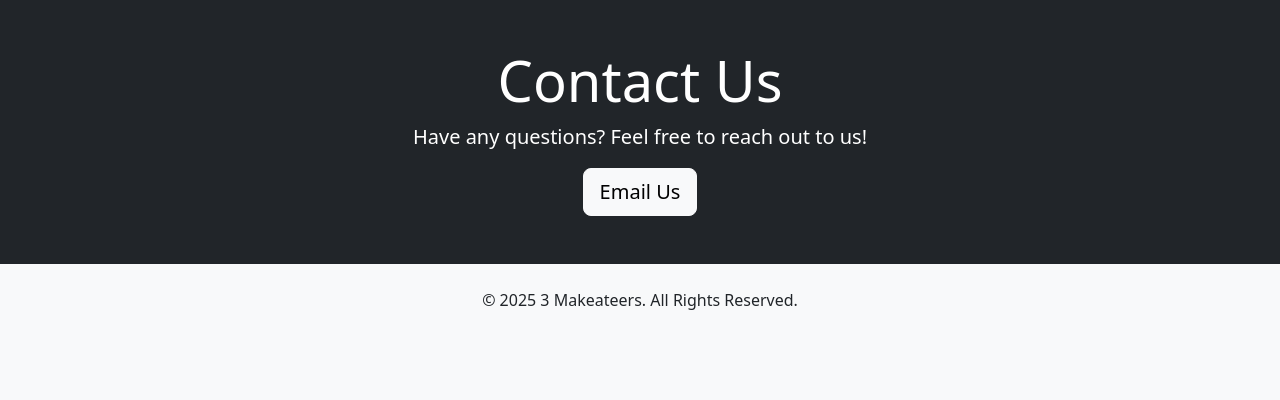
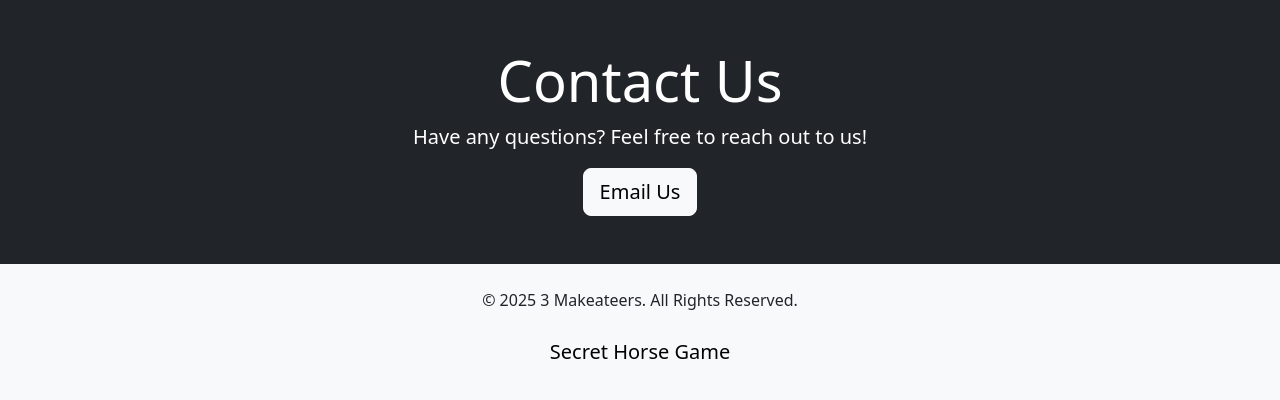
Before and after one commit to dwisnowski/3-makeateers, a Flask app: page / in a window 1280 px wide. Shown: the part 1586-1986 px from the top of the page. Before the commit the page ends 1896 px from the top, so only its background shows below. Run offline with Flask 3, Linux system fonts and the light colour scheme; some libraries are stand-ins or nearby versions.

Commit message:
fixing app

```diff
--- a/app.py
+++ b/app.py
@@ -1,9 +1,17 @@
-from flask import Flask, request, jsonify, render_template
+from flask import Flask, request, jsonify, render_template, url_for, redirect
 from flask_bootstrap import Bootstrap
 import sqlite3
 
 app = Flask(__name__)
 Bootstrap(app)
+
+
+# Game state, to keep track of user choices
+game_state = {
+    'current_scene': 'start',  # Starting point of the game
+    'rescued': False  # Did the player rescue Starshine successfully?
+}
+
 
 def init_db():
     with sqlite3.connect('database.db') as conn:
@@ -40,16 +48,6 @@ def get_messages():
 @app.route('/health', methods=['GET'])
 def health_check():
     return jsonify({'status': 'healthy'}), 200
-
-from flask import Flask, render_template, request, redirect, url_for
-
-app = Flask(__name__)
-
-# Game state, to keep track of user choices
-game_state = {
-    'current_scene': 'start',  # Starting point of the game
-    'rescued': False  # Did the player rescue Starshine successfully?
-}
 
 @app.route('/game')
 def start_game():
--- a/templates/index.html
+++ b/templates/index.html
@@ -91,6 +91,7 @@
     <!-- Footer -->
     <footer class="py-4 bg-light text-center">
         <p>&copy; 2025 3 Makeateers. All Rights Reserved.</p>
+        <a href="/game" class="btn btn-light btn-lg">Secret Horse Game</a>
     </footer>
 
     <!-- Bootstrap 5 JavaScript Bundle -->
```
